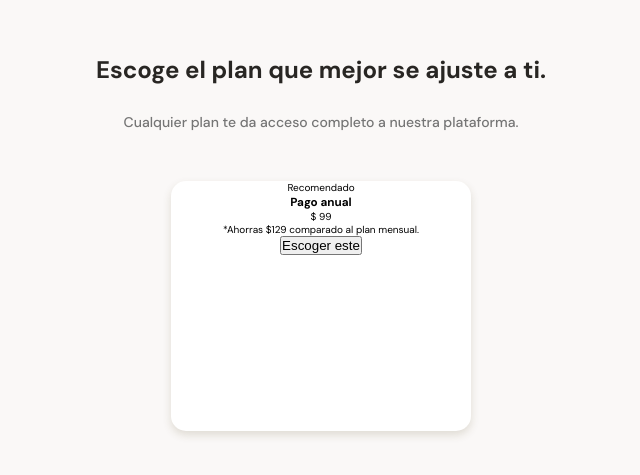
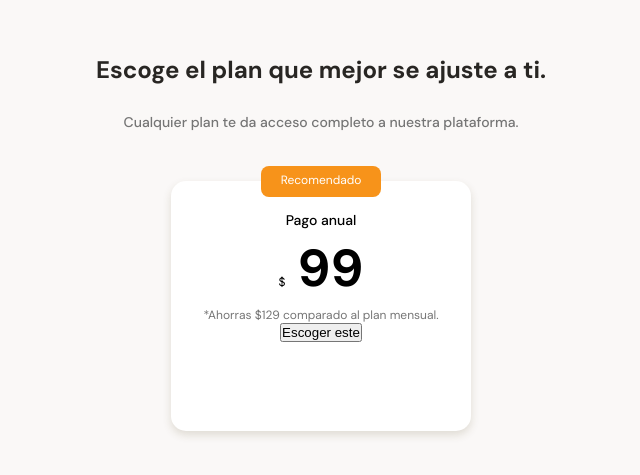
Before and after one commit to jsv1280/mobilefirst, a plain HTML site: page index.html in a window 1280 px wide. Shown: the part 2383-2858 px from the top of the page, without its empty margins (319-959 px from the left). Drawn offline with Linux system fonts and the light colour scheme.

Commit message:
Styling card section

```diff
--- a/styles.css
+++ b/styles.css
@@ -424,3 +424,41 @@ main {
     border-radius: 15px;
     box-shadow: 0 4px 8px rgba(89,73,30,0.16);
 }
+
+.recommended {
+    position: absolute;
+    width: 120px;
+    height: 31px;
+    left: calc(50% - 60px);
+    font-size: 1.2rem;
+    padding: 6px;
+    top: -15px;
+    background-color: var(--bitcoin-orange);
+    border-radius: 8px;
+    color: var(--just-white);
+}
+
+.plan-card--title {
+    padding-top: 30px;
+    font-size: 1.4rem;
+    font-weight: 500;
+    line-height: 1.8rem;
+    color: black;
+}
+
+.plan-card--price {
+    padding: 5px 0;
+    font-size: 5.2rem;
+    font-weight: bold;
+    color: black;
+}
+
+.plan-card--price span {
+    font-size: 1.2rem;
+    font-weight: 300;
+}
+
+.plan-card--saving {
+    font-size: 1.2rem;
+    color: #757575;
+}
```
